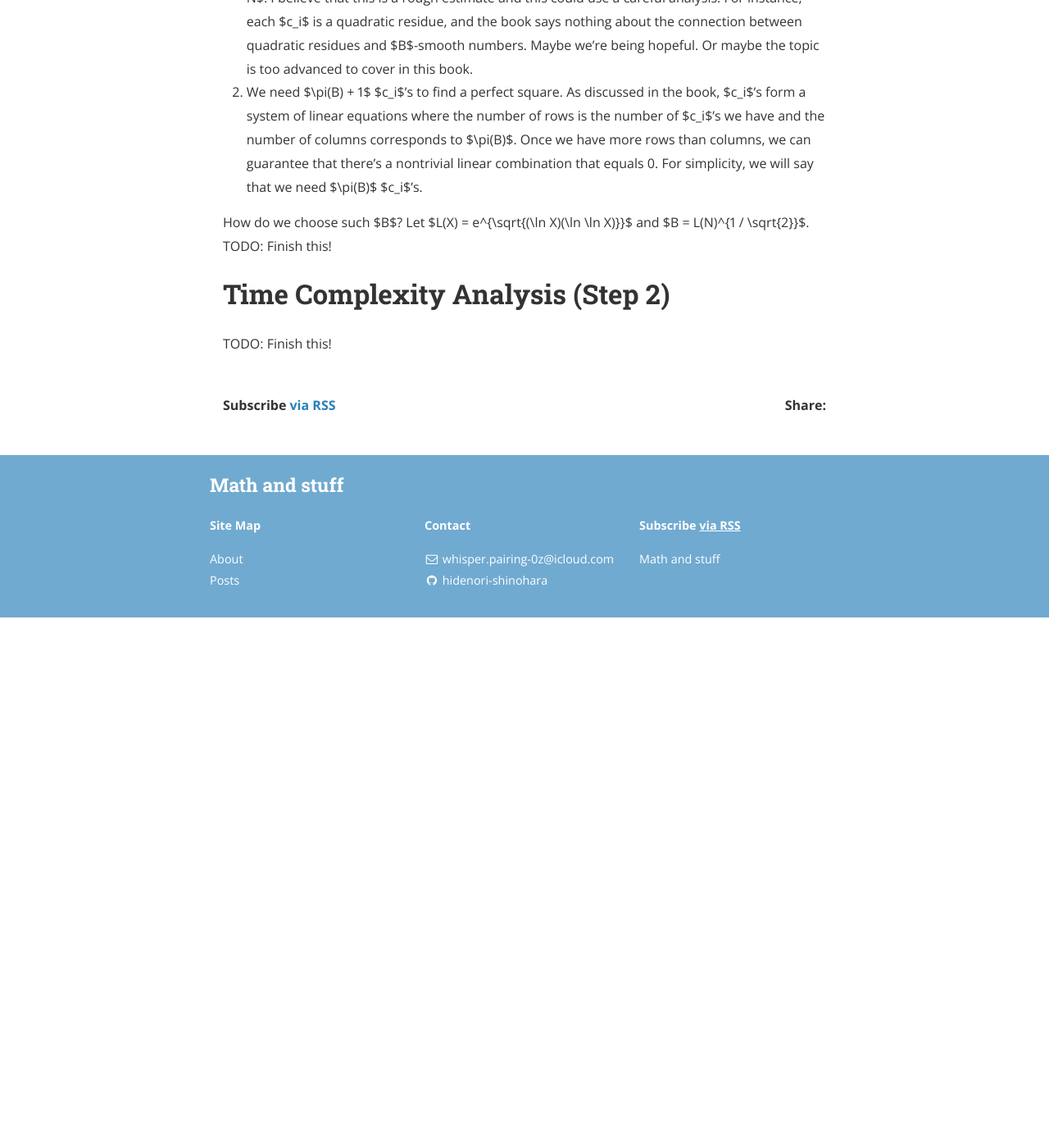
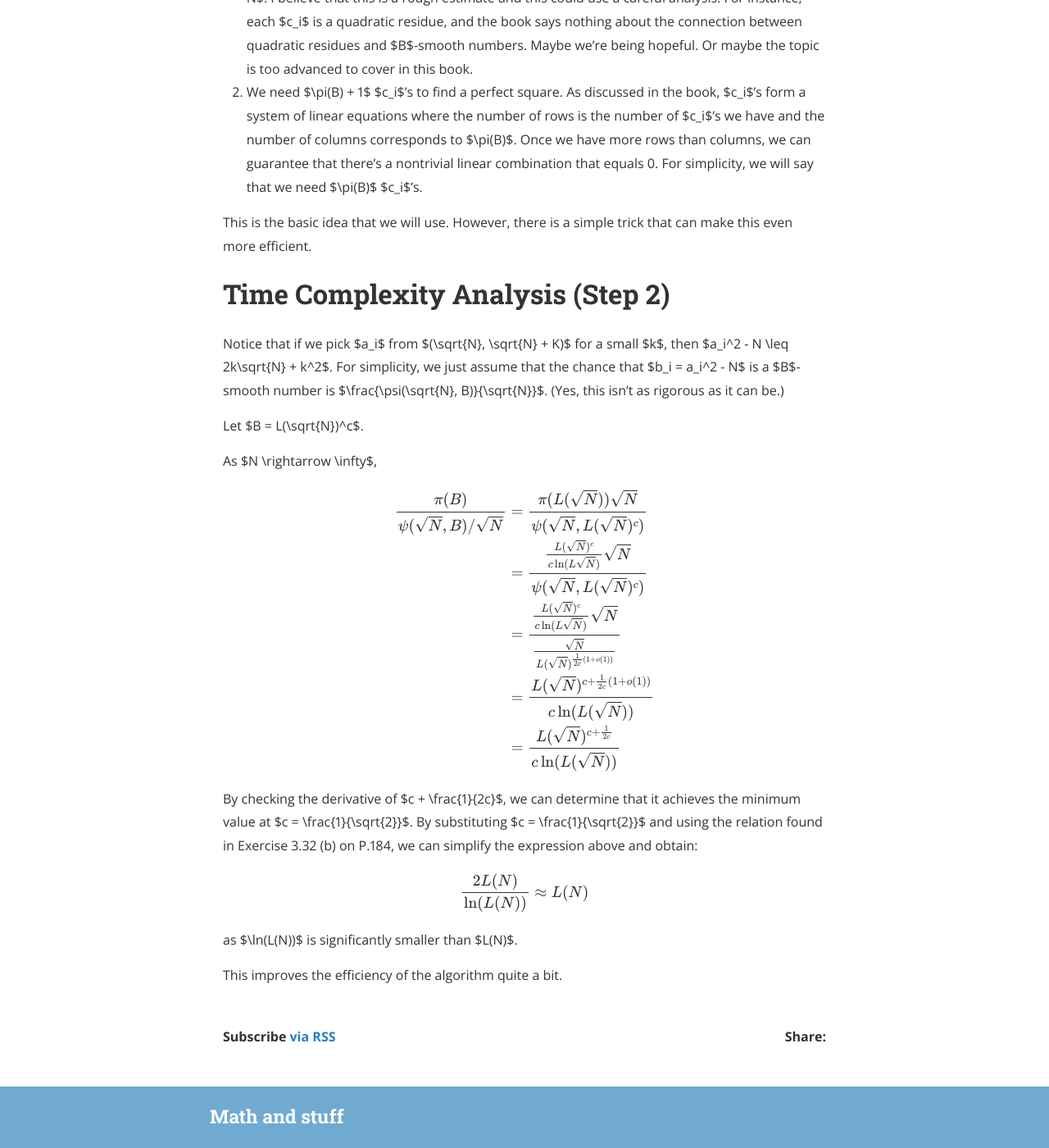
Before and after one commit to hidenori-shinohara/hidenori-shinohara.github.io, a Jekyll site: the page built from _posts/an_introduction_to_mathematical_cryptography/2023-09-30-introduction-to-mathematical-cryptography-difference-of-squares.md, in a window 1280 px wide and 1400 px high, scrolled down 2331 px. Shown: the whole window at 82% size. Built offline with Jekyll 4.4.1, drawn with Linux system fonts in a browser that asks for light colours; nearby versions of some CDN libraries; formulas are drawn with MathJax 3; before the commit the page ends 3084 px from its top, so only the background shows below that; some of the changed text lies outside the part shown.

Commit message:
finish the qs article

```diff
--- a/_posts/an_introduction_to_mathematical_cryptography/2023-09-30-introduction-to-mathematical-cryptography-difference-of-squares.md
+++ b/_posts/an_introduction_to_mathematical_cryptography/2023-09-30-introduction-to-mathematical-cryptography-difference-of-squares.md
@@ -91,9 +91,39 @@ Let $B$ be chosen.
    Once we have more rows than columns, we can guarantee that there's a nontrivial linear combination that equals 0.
    For simplicity, we will say that we need $\pi(B)$ $c_i$'s.
 
-How do we choose such $B$?
-Let $L(X) = e^{\sqrt{(\ln X)(\ln \ln X)}}$ and $B = L(N)^{1 / \sqrt{2}}$.
-TODO: Finish this!
+This is the basic idea that we will use.
+However, there is a simple trick that can make this even more efficient.
 
 # Time Complexity Analysis (Step 2)
-TODO: Finish this!
+
+Notice that if we pick $a_i$ from $(\sqrt{N}, \sqrt{N} + K)$ for a small $k$, then $a_i^2 - N \leq 2k\sqrt{N} + k^2$.
+For simplicity, we just assume that the chance that $b_i = a_i^2 - N$ is a $B$-smooth number is $\frac{\psi(\sqrt{N}, B)}{\sqrt{N}}$.
+(Yes, this isn't as rigorous as it can be.)
+
+Let $B = L(\sqrt{N})^c$.
+
+As $N \rightarrow \infty$,
+
+$$
+\begin{align*}
+    \frac{\pi(B)}{\psi(\sqrt{N}, B) / \sqrt{N}}
+        &= \frac{\pi(L(\sqrt{N}))\sqrt{N}}{\psi(\sqrt{N}, L(\sqrt{N})^c)} \\
+        &= \frac{\frac{L(\sqrt{N})^c}{c\ln(L\sqrt{N})}\sqrt{N}}{\psi(\sqrt{N}, L(\sqrt{N})^c)} \\
+        &= \frac{\frac{L(\sqrt{N})^c}{c\ln(L\sqrt{N})}\sqrt{N}}{\frac{\sqrt{N}}{L(\sqrt{N})^{\frac{1}{2c}(1 + o(1))}}} \\
+        &= \frac{L(\sqrt{N})^{c + \frac{1}{2c}(1 + o(1))}}{c\ln(L(\sqrt{N}))} \\
+        &= \frac{L(\sqrt{N})^{c + \frac{1}{2c}}}{c\ln(L(\sqrt{N}))} \\
+\end{align*}
+$$
+
+By checking the derivative of $c + \frac{1}{2c}$, we can determine that it achieves the minimum value at $c = \frac{1}{\sqrt{2}}$.
+By substituting $c = \frac{1}{\sqrt{2}}$ and using the relation found in Exercise 3.32 (b) on P.184, we can simplify the expression above and obtain:
+
+$$
+\begin{align*}
+    \frac{2L(N)}{\ln(L(N))} \approx L(N)
+\end{align*}
+$$
+
+as $\ln(L(N))$ is significantly smaller than $L(N)$.
+
+This improves the efficiency of the algorithm quite a bit.
```
Also changed, not shown: other parts of _posts/an_introduction_to_mathematical_cryptography/2023-09-30-introduction-to-mathematical-cryptography-difference-of-squares.md (+1 -1 lines).
